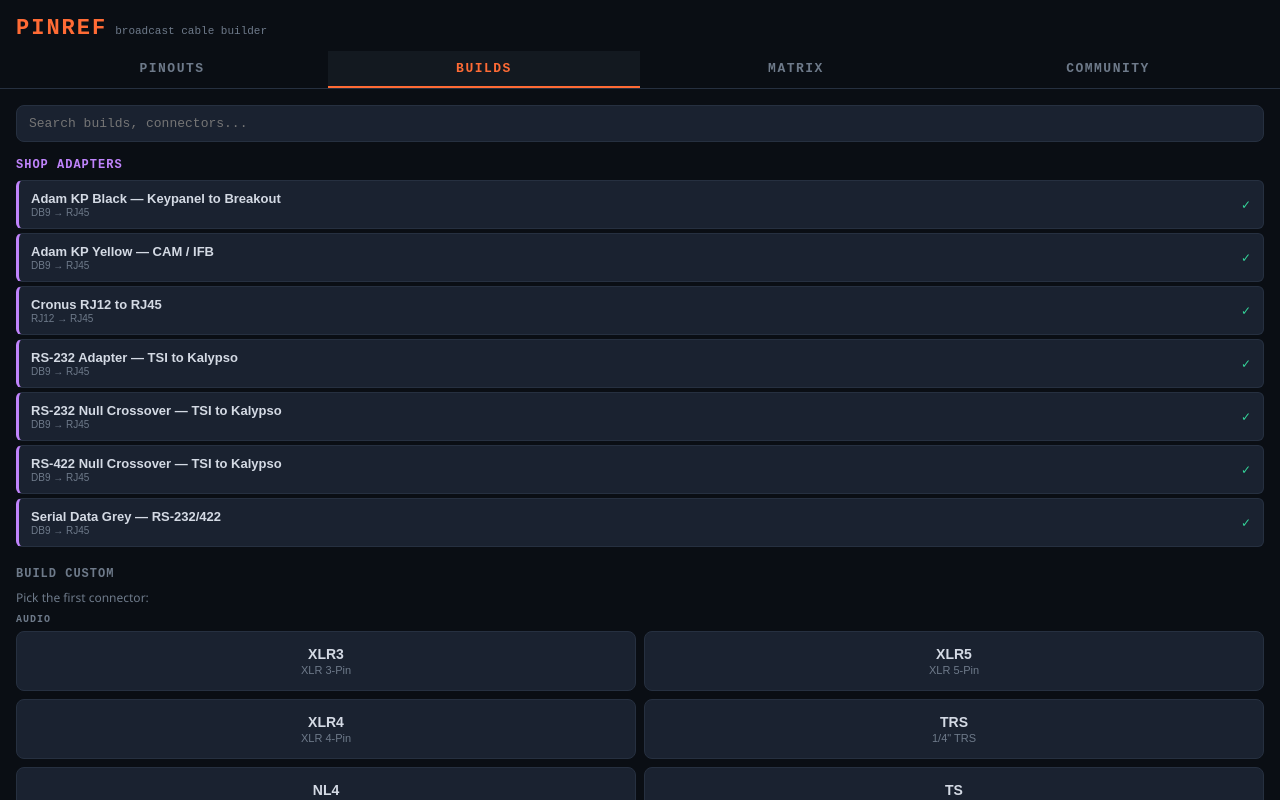
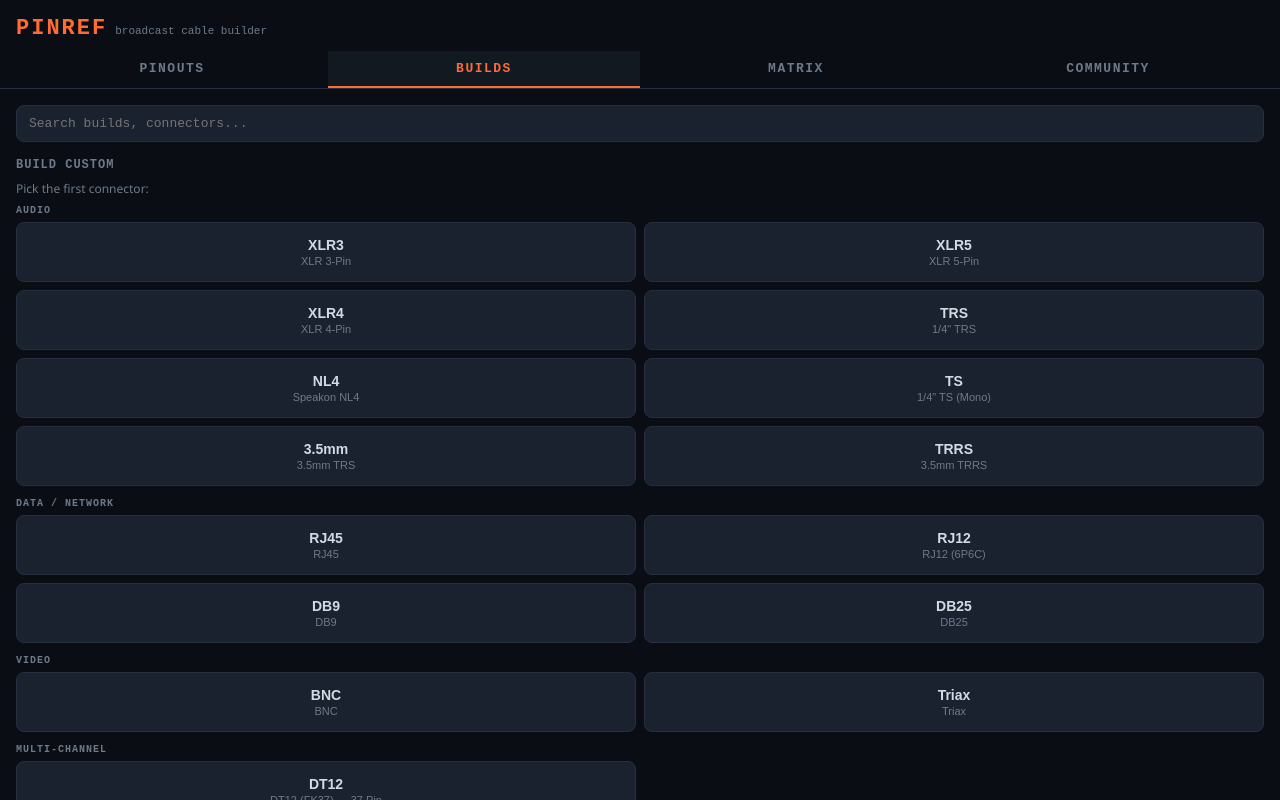
Before and after one commit to GumDropSoftware/PinRef, a Next.js app: page / in a window 1280 px wide. Both pictures are taken after a click on the button "BUILDS". Shown: the top 800 px of the page. Built offline with nearby package versions, Linux system fonts and the light colour scheme.

Commit message:
Remove SHOP ADAPTERS section — tagged builds appear naturally in connector flow

```diff
--- a/components/BuildsTab.jsx
+++ b/components/BuildsTab.jsx
@@ -27,12 +27,6 @@ export default function BuildsTab({ initialBuild, initialConnector, onClearIniti
     });
     return Array.from(opts.entries());
   }, [first, matchingBuilds]);
-
-  const preBuilts = useMemo(() => {
-    const tagged = BUILDS.filter(b => b.tag);
-    tagged.sort((a, b) => a.title.localeCompare(b.title));
-    return tagged;
-  }, []);
 
   if (selectedBuild) {
     return (
@@ -87,19 +81,10 @@ export default function BuildsTab({ initialBuild, initialConnector, onClearIniti
 
   // Search filtering
   const q = search.toLowerCase().trim();
-  const filteredPreBuilts = q ? preBuilts.filter(b => {
+  const filteredAllBuilds = q ? BUILDS.filter(b => {
     const fromC = CONNECTORS[b.from];
     const toC = CONNECTORS[b.to];
-    const haystack = `${b.title} ${b.use || ""} ${b.tag || ""} ${fromC?.name} ${fromC?.short} ${toC?.name} ${toC?.short}`.toLowerCase();
-    return haystack.includes(q);
-  }) : preBuilts;
-
-  const preBuiltSet = new Set(preBuilts);
-  const filteredAllBuilds = q ? BUILDS.filter(b => {
-    if (preBuiltSet.has(b)) return false;
-    const fromC = CONNECTORS[b.from];
-    const toC = CONNECTORS[b.to];
-    const haystack = `${b.title} ${b.use || ""} ${b.notes || ""} ${fromC?.name} ${fromC?.short} ${toC?.name} ${toC?.short}`.toLowerCase();
+    const haystack = `${b.title} ${b.use || ""} ${b.notes || ""} ${b.tag || ""} ${fromC?.name} ${fromC?.short} ${toC?.name} ${toC?.short}`.toLowerCase();
     return haystack.includes(q);
   }) : [];
 
@@ -130,36 +115,6 @@ export default function BuildsTab({ initialBuild, initialConnector, onClearIniti
           }}
         />
       </div>
-
-      {/* Pre-built cables */}
-      {filteredPreBuilts.length > 0 && (
-        <div style={{ marginBottom: 20 }}>
-          <div style={{ fontSize: 12, color: "#c084fc", fontWeight: 700, fontFamily: "monospace", letterSpacing: 1, marginBottom: 8 }}>
-            SHOP ADAPTERS
-          </div>
-          {filteredPreBuilts.map((build, i) => {
-            const sm = STATUS_META[build.status];
-            const fromC = CONNECTORS[build.from];
-            const toC = CONNECTORS[build.to];
-            return (
-              <button key={i} onClick={() => setSelectedBuild(build)} style={{
-                ...styles.buildCard,
-                borderLeftColor: "#c084fc",
-                display: "flex",
-                alignItems: "center",
-                gap: 10,
-                marginBottom: 4,
-              }}>
-                <div style={{ flex: 1, minWidth: 0 }}>
-                  <div style={{ color: T.text, fontSize: 13, fontWeight: 700, whiteSpace: "nowrap", overflow: "hidden", textOverflow: "ellipsis" }}>{build.title}</div>
-                  <div style={{ fontSize: 10, color: T.textDim, marginTop: 1 }}>{fromC.short} &rarr; {toC.short}</div>
-                </div>
-                <span style={{ color: sm.color, fontSize: 12, flexShrink: 0 }}>{sm.icon}</span>
-              </button>
-            );
-          })}
-        </div>
-      )}
 
       {/* Matching builds from search */}
       {filteredAllBuilds.length > 0 && (
```
